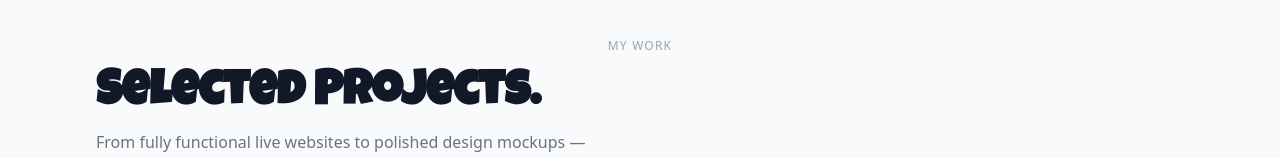
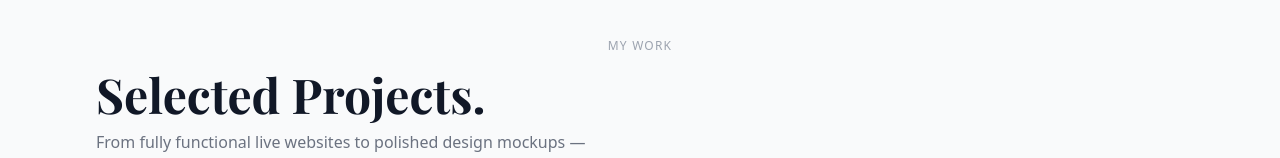
Before and after one commit to amphreyomosh/harmo, a Next.js app: page / in a window 1280 px wide. Shown: the part 2639-2797 px from the top of the page. Built offline with nearby package versions, Linux system fonts and the light colour scheme; a web font is replaced by a local one.

Commit message:
aded playfair display font

```diff
--- a/pages/_app.js
+++ b/pages/_app.js
@@ -1,9 +1,9 @@
-import { Luckiest_Guy, Poppins } from 'next/font/google';
+import { Playfair_Display, Poppins } from 'next/font/google';
 import '../styles/globals.css';
 
-const fraunces = Luckiest_Guy({
+const fraunces = Playfair_Display({
   subsets: ['latin'],
-  weight: '400',
+  weight: ['400', '500', '600', '700', '800', '900'],
   variable: '--font-fraunces',
   display: 'swap',
 });
```
